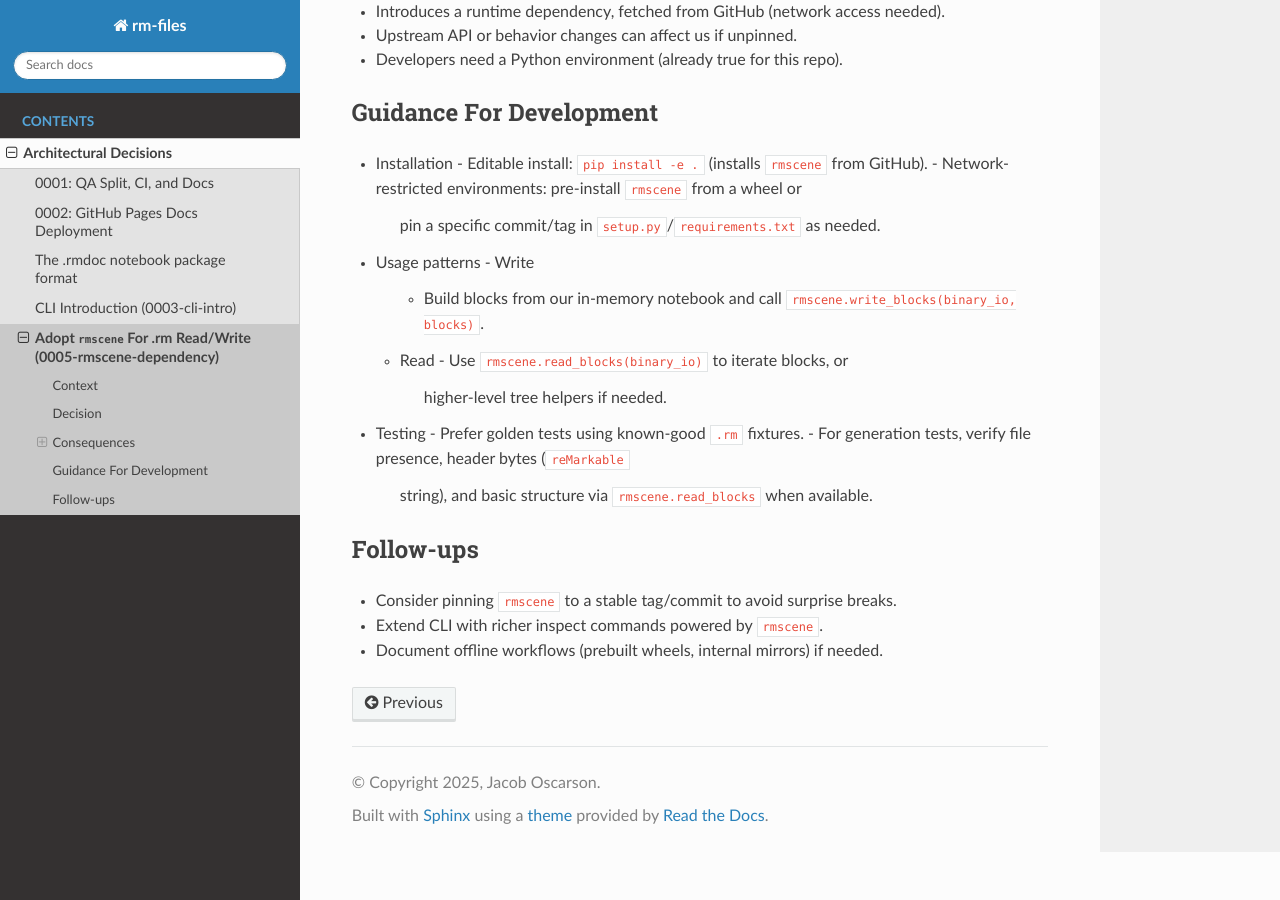
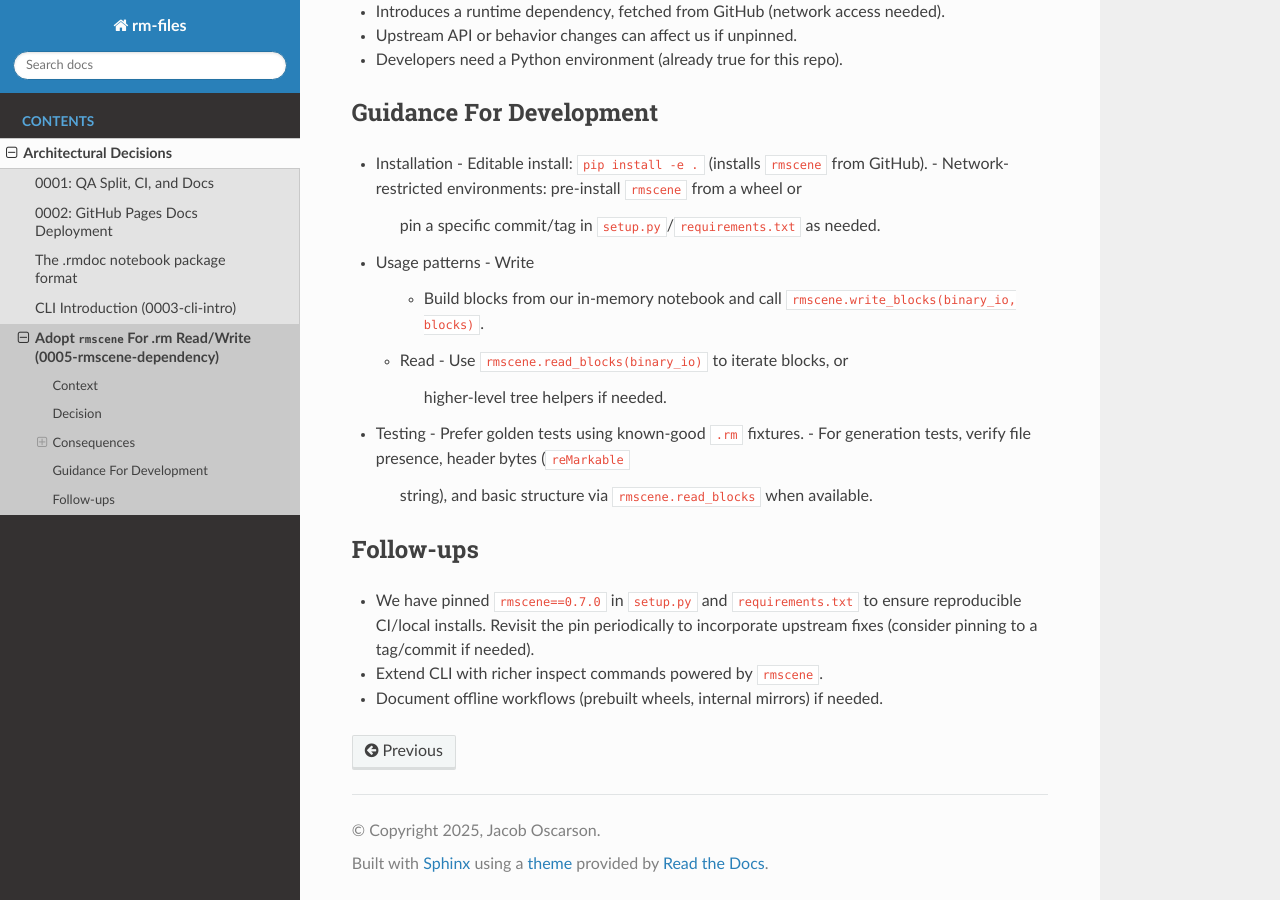
Before and after one commit to jacob414/rm-files, a Sphinx documentation site: the page built from docs/decisions/0005-rmscene-dependency.rst, in a window 1280 px wide and 900 px high, scrolled down 957 px. Built offline with Sphinx 7.4.7 and the Read the Docs theme 3.1.0, drawn with Linux system fonts in a browser that asks for light colours.

Commit message:
docs(decisions): record pin to rmscene==0.7.0 in ADR 0005

```diff
--- a/docs/decisions/0005-rmscene-dependency.rst
+++ b/docs/decisions/0005-rmscene-dependency.rst
@@ -58,6 +58,8 @@ Guidance For Development
 
 Follow-ups
 ----------
-- Consider pinning ``rmscene`` to a stable tag/commit to avoid surprise breaks.
+- We have pinned ``rmscene==0.7.0`` in ``setup.py`` and ``requirements.txt`` to
+  ensure reproducible CI/local installs. Revisit the pin periodically to
+  incorporate upstream fixes (consider pinning to a tag/commit if needed).
 - Extend CLI with richer inspect commands powered by ``rmscene``.
 - Document offline workflows (prebuilt wheels, internal mirrors) if needed.
```
